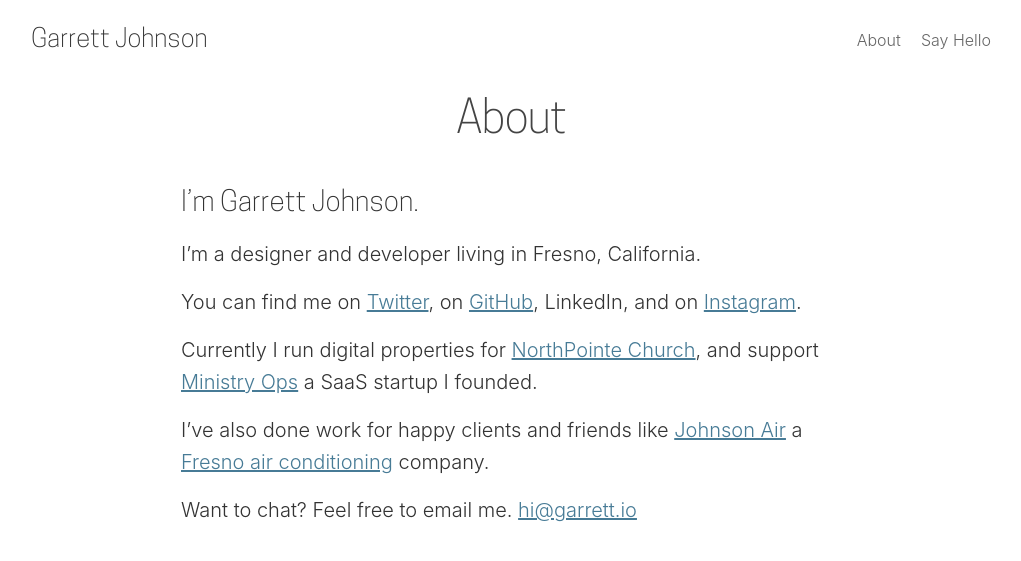
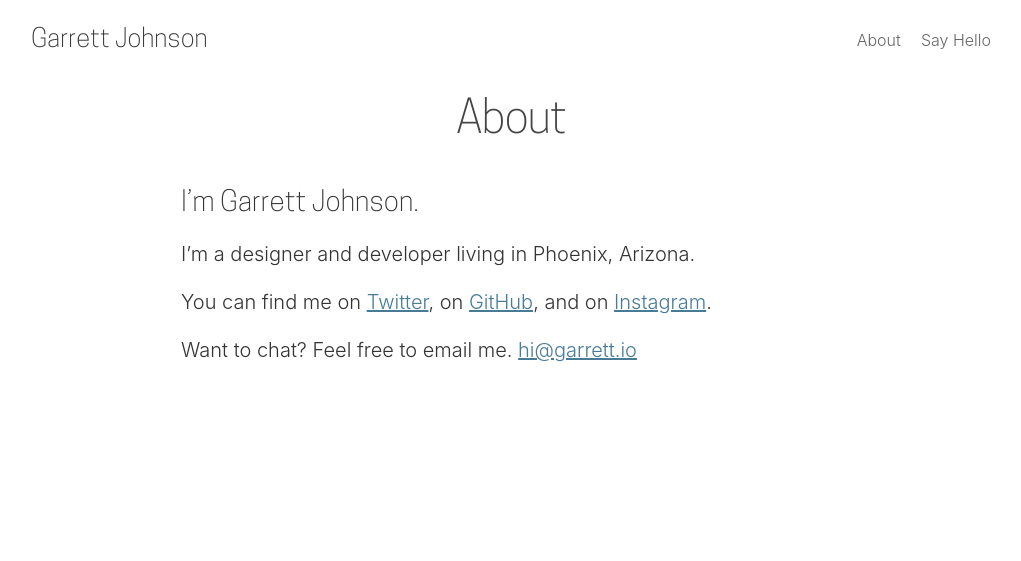
Before and after one commit to garrettjohnson/garrett.io, a Jekyll site: the page built from about.md, in a window 1280 px wide. Shown: the top 561 px of the page, without its empty margins (129-1150 px from the left). Built offline with Jekyll 4.4.1, drawn with Linux system fonts in a browser that asks for light colours.

Commit message:
Update about.md

```diff
--- a/about.md
+++ b/about.md
@@ -7,12 +7,8 @@ tags: about
 
 ## I’m Garrett Johnson.
 
-I’m a designer and developer living in Fresno, California.
+I’m a designer and developer living in Phoenix, Arizona.
 
-You can find me on [Twitter](https://twitter.com/neverarriving), on [GitHub](https://github.com/garrettjohnson), LinkedIn, and on [Instagram](https://instagram.com/garrett_johnson).
-
-Currently I run digital properties for [NorthPointe Church](https://www.northpointe.org/), and support [Ministry Ops](http://ministryops.com) a SaaS startup I founded.
-
-I’ve also done work for happy clients and friends like [Johnson Air](https://johnsonair.net/) a [Fresno air conditioning](https://johnsonair.net/what-we-do/) company.
+You can find me on [Twitter](https://twitter.com/neverarriving), on [GitHub](https://github.com/garrettjohnson), and on [Instagram](https://instagram.com/garrett_johnson).
 
 Want to chat? Feel free to email me. [hi@garrett.io](mailto:hi@garrett.io)
```
